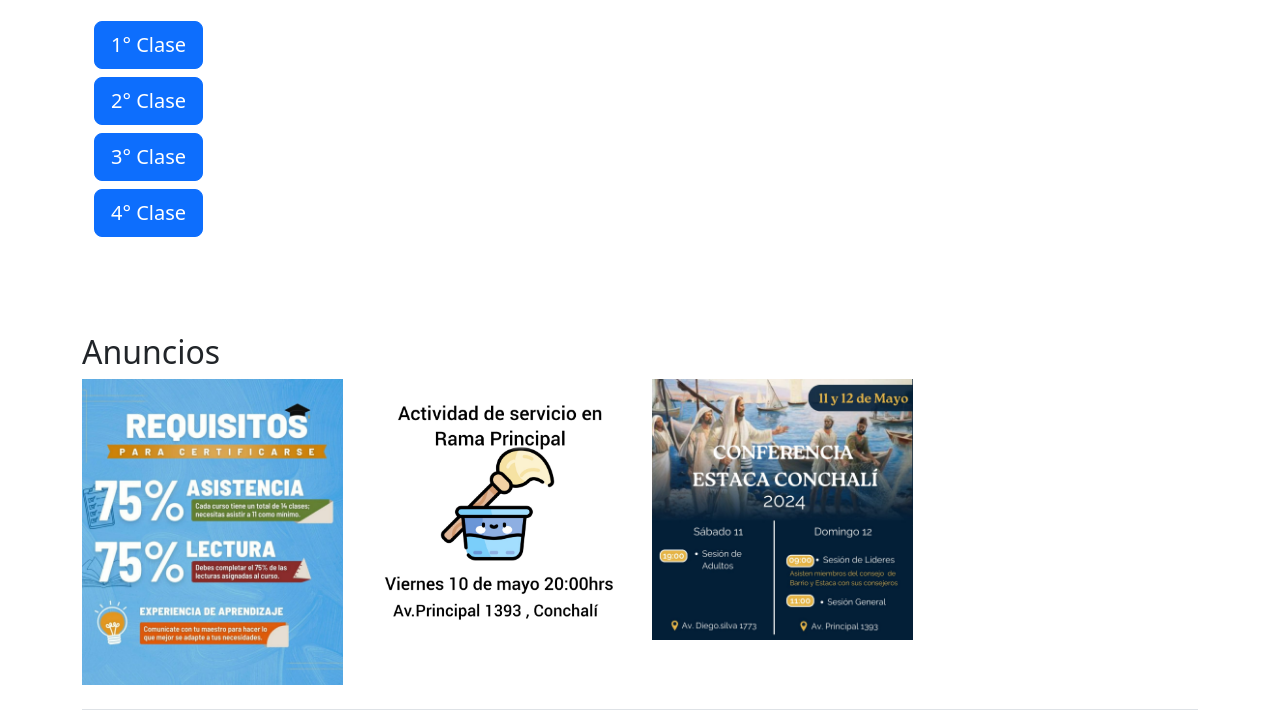
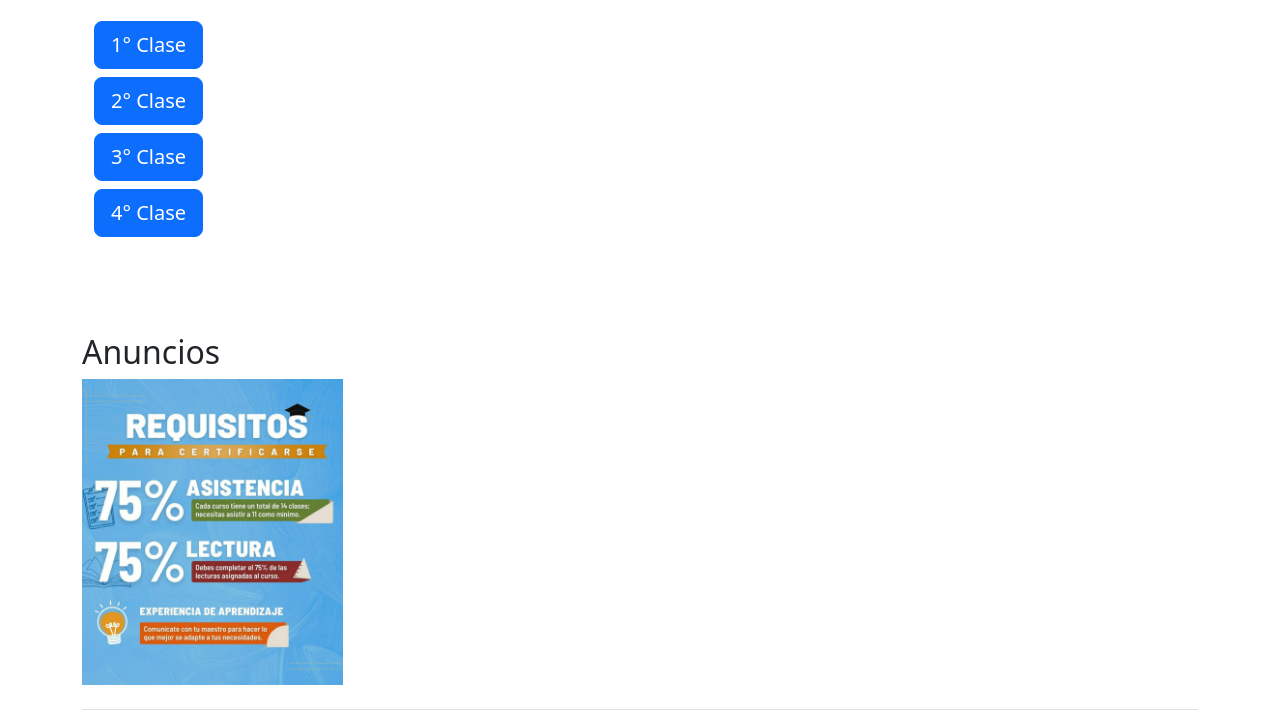
Before and after one commit to SigridMV/Instituto-Sede-Conchali, a plain HTML site: page index.html in a window 1280 px wide. Shown: the part 2859-3582 px from the top of the page. Drawn offline with nearby package versions, Linux system fonts and the light colour scheme.

Commit message:
Ok anuncios

```diff
--- a/index.html
+++ b/index.html
@@ -342,10 +342,10 @@
             <img
               class="img-fluid"
               src="./assets/img/requisitos.jpeg"
-              alt="conferencia"
+              alt="requisitos"
             />
           </div>
-          <div class="col-md-3">
+          <!-- <div class="col-md-3">
             <img
               class="img-fluid"
               src="./assets/img/aseo.jpeg"
@@ -358,7 +358,7 @@
               src="./assets/img/conferencia.jpeg"
               alt="conferencia"
             />
-          </div>
+          </div> -->
         </div>
       </div>
     </section>
```
